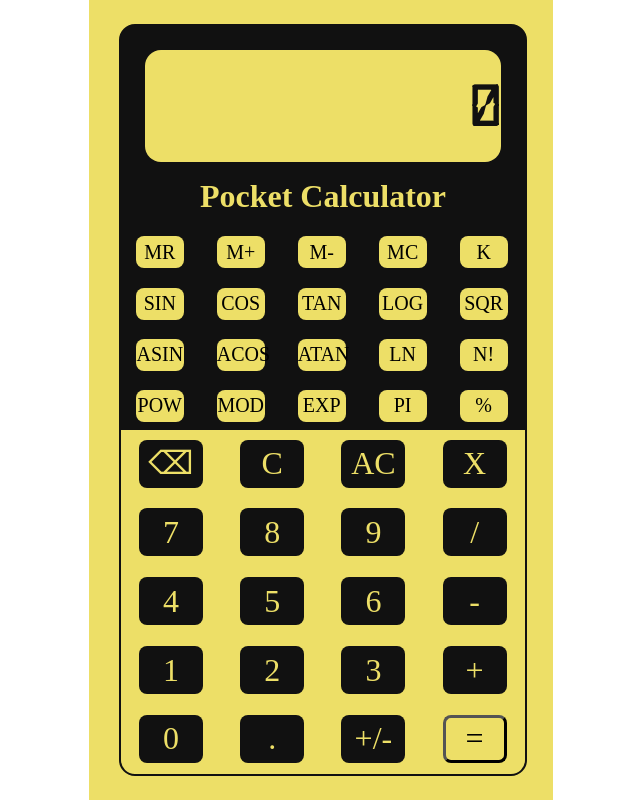
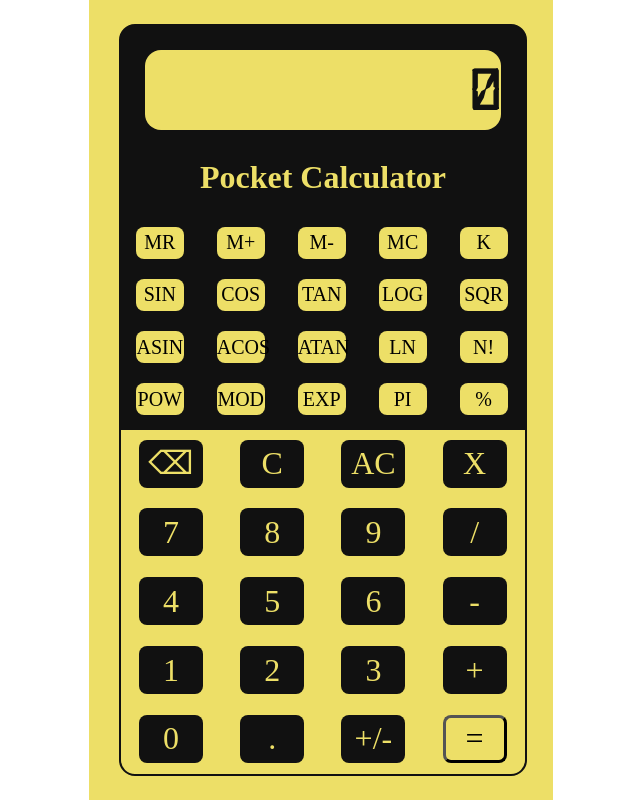
Before and after one commit to gerrymcgarry/PocketCalculator, a website: page index.html in a window 1280 px wide. Shown: the whole page, without its empty margins (319-959 px from the left). Drawn offline with Linux system fonts and the light colour scheme; a web font is replaced by a local one.

Commit message:
changed screen size

```diff
--- a/service-worker.js
+++ b/service-worker.js
@@ -1,7 +1,7 @@
 // Names of the two caches used in this version of the service worker.
 // Change to v2, etc. when you update any of the local resources, which will
 // in turn trigger the install event again.
-const PRECACHE = 'precache-v9';
+const PRECACHE = 'precache-v10';
 const RUNTIME = 'runtime';
 
 // A list of local resources we always want to be cached.
--- a/style.css
+++ b/style.css
@@ -55,7 +55,7 @@ body {
 }
 
 .screen {
-    height: 14vh;
+    height: 10vh;
     background-color: #EDDF67;
     margin: 3vh 6% 0vh 6%;
     padding: 0%;
@@ -65,8 +65,8 @@ body {
   }
 
 h2 {
-    margin-top:2vh;
-    margin-bottom: 1.5vh;
+    margin-top:3.5vh;
+    margin-bottom: 2.5vh;
     color: #EDDF67;
     font-family: "Kraftwerk Regular";
     font-size: 4vh;
@@ -78,7 +78,7 @@ h1 {
     font-size: 9.5vw;
     color: #111;
     font-family: "DSEG14 Modern";
-    line-height: 14vh;
+    line-height: 10vh;
     padding: 0%;
 }
 
```
